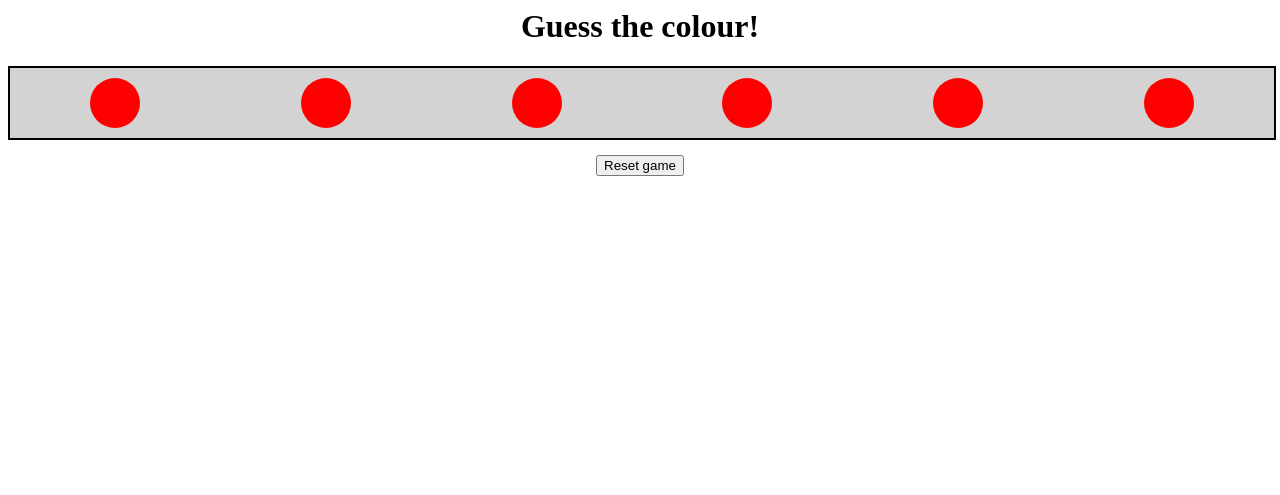
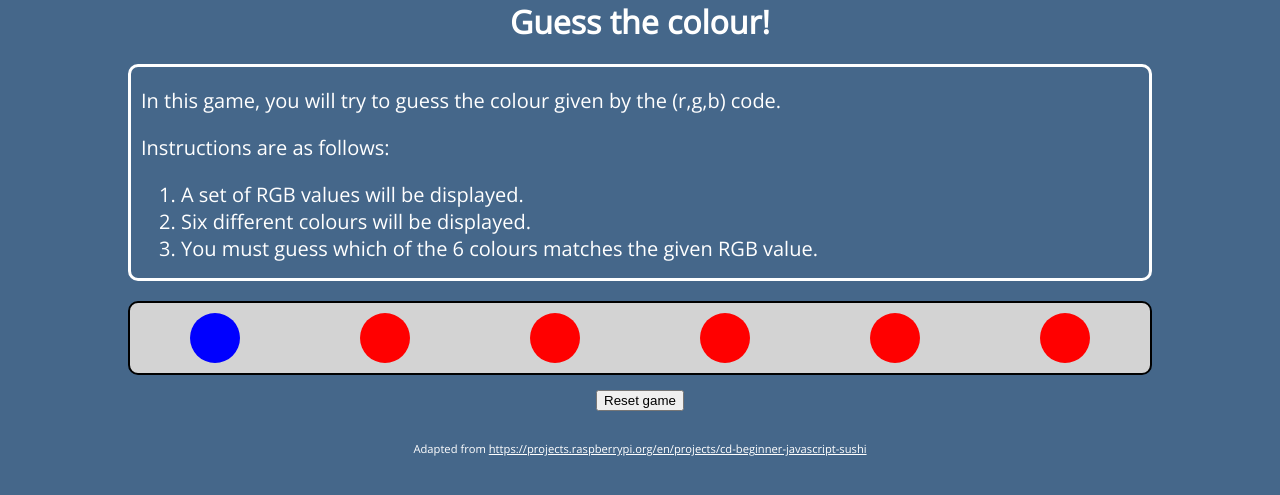
Before and after one commit to anuragpurkayastha/anuragpurkayastha.github.io, a PHP site: page /GuessTheColourGame.html in a window 1280 px wide. Shown: the top 495 px of the page. Run offline with PHP 8.4, Linux system fonts and the light colour scheme.

Commit message:
Formatted Guess the colour game webpage. Started javascript script for game.

```diff
--- a/GuessTheColourGame.html
+++ b/GuessTheColourGame.html
@@ -1,12 +1,28 @@
 <head>
-
-    <link rel="stylesheet" href="style.css">
-
+    <meta charset="utf-8">
+    <link rel="stylesheet" type="text/css" href="css/style.css">
+	<link href="https://fonts.googleapis.com/css?family=Open+Sans&display=swap" rel="stylesheet">
+    <meta name="viewport" content="width=device-width, initial-scale=1.0">
+    <title>Guess The Colour Game</title>
 </head>
 
 <body>
     <h1>Guess the colour!</h1>
-    <h2 id="colourValue"></h2>
+
+	<div id="gameDescriptionBox">
+		<p class="guessTheColorDesc">In this game, you will try to guess the colour given by the (r,g,b) code.</p>
+
+		<p class="guessTheColorDesc">Instructions are as follows:</p>
+
+		<ol>
+			<li>A set of RGB values will be displayed.</li>
+			<li>Six different colours will be displayed.</li>
+			<li>You must guess which of the 6 colours matches the given RGB value.</li>
+		</ol>
+	</div>
+
+	<h2 id="colourValue"></h2>
+
     <div id="buttonWrapper">
         <button class="colourButton"></button>
         <button class="colourButton"></button>
@@ -19,5 +35,7 @@
 
     <div id="reset"><button id="resetButton">Reset game</button></div>
 
-    <script src="script.js"></script>
+	<footer>Adapted from <a style="font-size:inherit;" href="https://projects.raspberrypi.org/en/projects/cd-beginner-javascript-sushi" target="_blank">https://projects.raspberrypi.org/en/projects/cd-beginner-javascript-sushi</a></footer>
+
+	<script src="js/GuessTheColourGameScript.js"></script>
 </body>
--- a/css/style.css
+++ b/css/style.css
@@ -22,6 +22,11 @@ a {
   text-decoration: underline;
   font-size: 100%;
   font-style: italic;
+}
+
+p{
+	color: white;
+	font-size: 100%;
 }
 
 /*================================================*/
@@ -218,9 +223,10 @@ blockquote {
 	max-width: 700px;
 }
 
-#tribute-page-footer {
+footer {
 	margin: 30px auto 20px auto;
 	font-size: 70%;
+	text-align: center;
 }
 
 /*=============================================================================*/
@@ -278,7 +284,7 @@ input:invalid{
 	border: 4px solid red;
 }
 
-label, p, textarea, input[type="submit"]{
+label, textarea, input[type="submit"]{
 	color: #2f2f30;
 	font-size:20px;
 }
@@ -311,3 +317,68 @@ input[type="submit"]{
 a{
 	font-style: normal;
 }
+
+/*=============================================================================*/
+/*                          GUESS THE COLOUR GAME                              */
+/*=============================================================================*/
+.guessTheColorDesc {
+	font-size: 20px;
+}
+
+.colourButton{
+    background-color: rgb(255,0,0);
+    width: 50px;
+    height: 50px;
+    border: none;
+    border-radius: 50%;
+    box-shadow: none;
+    margin: 10px;
+}
+
+#buttonWrapper{
+    width: 80%;
+    display: flex;
+    flex-wrap: wrap;
+    justify-content: space-around;
+    margin: 0 auto;
+    border: 2px solid black;
+	border-radius: 10px;
+    background-color: lightgrey;
+}
+
+h1{
+    text-align: center;
+}
+
+#colourValue{
+    margin: 0 auto;
+    text-align: center;
+}
+
+#answer{
+    margin: 0 auto;
+    text-align: center;
+}
+
+#reset{
+    margin: 15px auto;
+    text-align: center;
+}
+
+#reset-button{
+    padding: 10px;
+    background: none;
+    border: 1px solid #000;
+}
+
+#gameDescriptionBox {
+	width: 80%;
+	border: 3px solid white;
+	border-radius: 10px;
+	margin: 0px auto 20px auto;
+	padding-left: 10px;
+}
+
+ol li{
+	font-size: 20px;
+}
--- a/index.html
+++ b/index.html
@@ -5,7 +5,7 @@
     <link rel="stylesheet" type="text/css" href="css/style.css">
 	  <link href="https://fonts.googleapis.com/css?family=Open+Sans&display=swap" rel="stylesheet">
     <meta name="viewport" content="width=device-width, initial-scale=1.0">
-    <title>My First Webpage</title>
+    <title>Home</title>
   </head>
   <body id="home-page">
     <!--Navigation Bar-->
--- /dev/null
+++ b/js/GuessTheColourGameScript.js
@@ -0,0 +1,22 @@
+/*
+	Script for 'Guess The Colour' Game
+
+	Reference:	https://projects.raspberrypi.org/en/projects/cd-beginner-javascript-sushi
+*/
+
+/*------------------------------------------------------
+	Function: setButtonColour(button, red , green , blue)
+
+	Description:
+		This function sets the button colour of the
+		object 'button' to an RGB colour with specified
+		values 'red' , 'green', and 'blue.
+--------------------------------------------------------*/
+function setButtonColour(button, red, green, blue){
+	//Set the background colour to rgb(_red_ , _green_ , _blue_ )
+	button.style.backgroundColor = "rgb(" + red + "," + green + "," + blue + ")";
+}
+
+var buttons = document.getElementsByClassName('colourButton');
+
+setButtonColour(buttons[0],0,0,255);
--- a/project1_tributepage.html
+++ b/project1_tributepage.html
@@ -62,7 +62,7 @@
 	<blockquote>
 		<p>"Borlaug's life and achievement are testimony to the far-reaching contribution that one man's towering intellect, persistence and scientific vision can make to human peace and progress."</p>
 
-		<footer><cite>--Indian Prime Minister Manmohan Singh</cite></footer>
+		<cite>--Indian Prime Minister Manmohan Singh</cite>
 	</blockquote>
 
 	<p>If you would like to know more about this person, please visit his <a href="https://en.wikipedia.org/wiki/Norman_Borlaug" target="_blank">Wikipedia</a> page.</p>
@@ -70,7 +70,7 @@
 	<a href="./index.html">Home</a>
 
 	<!-- Footer -->
-	<footer id="tribute-page-footer">Website adapted from <a href="https://codepen.io/freeCodeCamp/full/zNqgVx" target="_blank">FreeCodeCamp.org</footer>
+	<footer>Website adapted from <a href="https://codepen.io/freeCodeCamp/full/zNqgVx" target="_blank">FreeCodeCamp.org</footer>
   </body>
 
 </html>
--- a/style.css
+++ /dev/null
@@ -1,44 +0,0 @@
-.colourButton{
-    background-color: rgb(255,0,0);
-    width: 50px;
-    height: 50px;
-    border: none;
-    border-radius: 50%;
-    box-shadow: none;
-    margin: 10px;
-}
-
-#buttonWrapper{
-    width: 100%;
-    display: flex;
-    flex-wrap: wrap;
-    justify-content: space-around;
-    margin: 0 auto;
-    border: 2px solid black;
-    background-color: lightgrey;
-}
-
-h1{
-    text-align: center;
-}
-
-#colourValue{
-    margin: 0 auto;
-    text-align: center;
-}
-
-#answer{
-    margin: 0 auto;
-    text-align: center;
-}
-
-#reset{
-    margin: 15px auto;
-    text-align: center;
-}
-
-#reset-button{
-    padding: 10px;
-    background: none;
-    border: 1px solid #000;
-}
```
Also changed, not shown: js/script.js (deleted).
